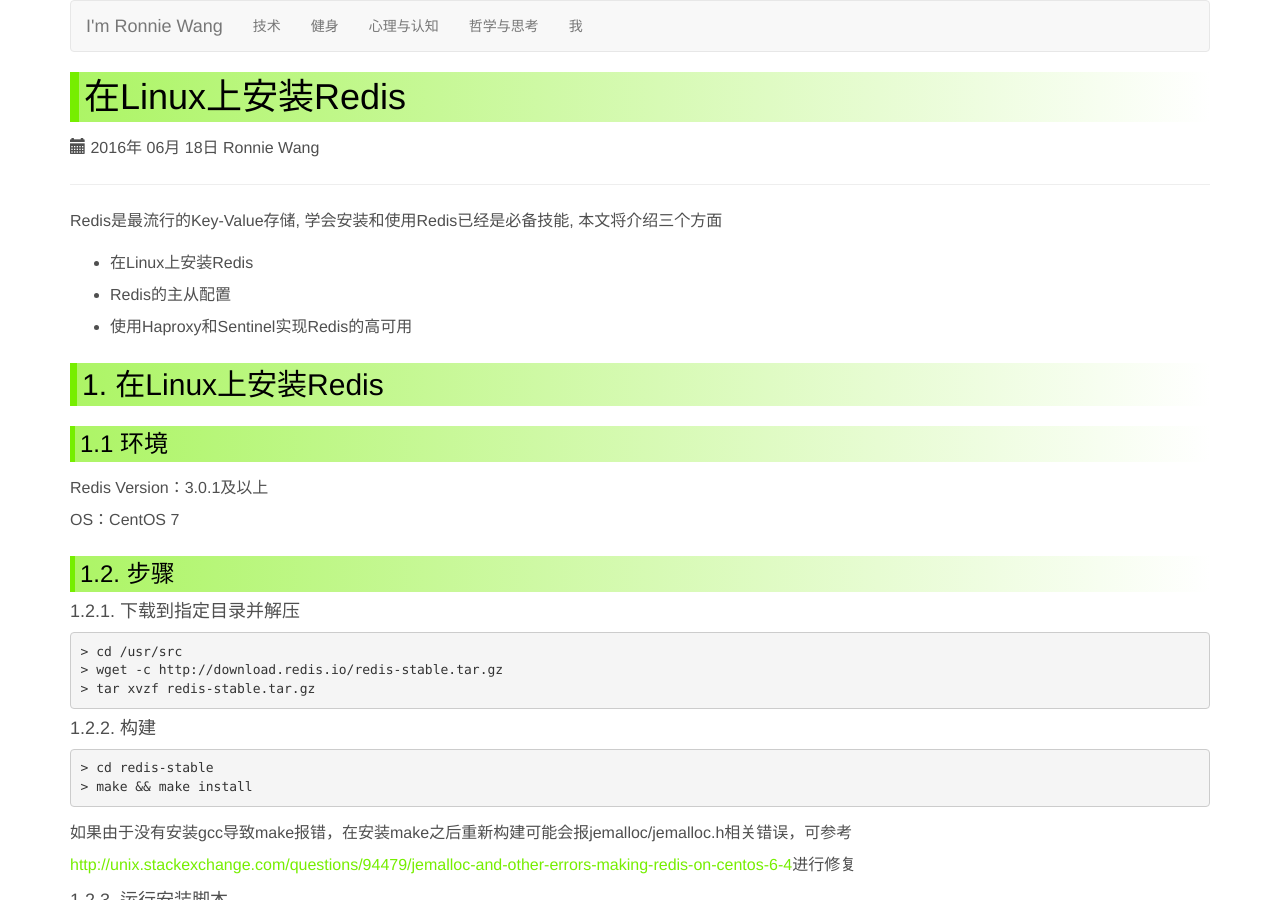
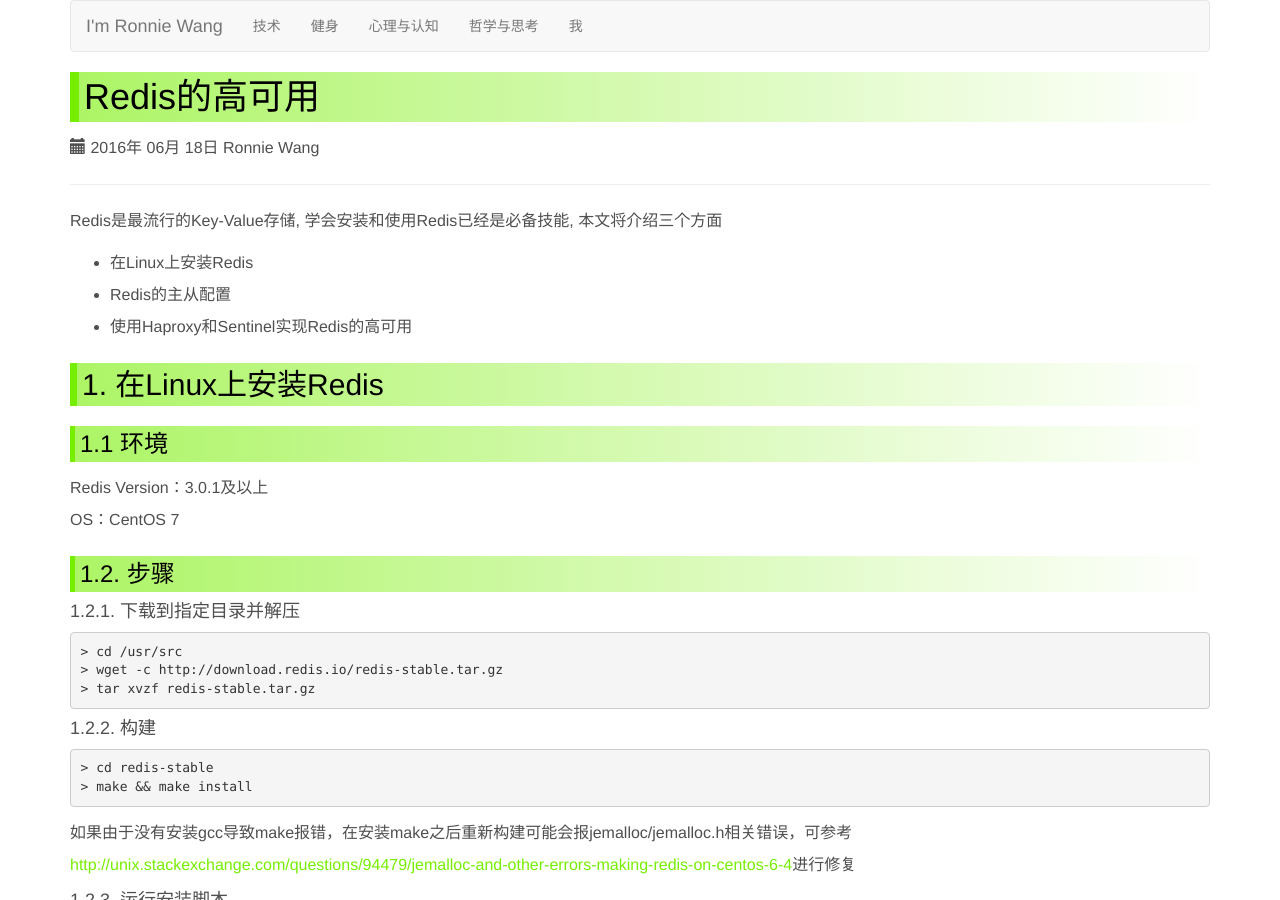
Before and after one commit to ronniewang/ronniewang.github.io, a Jekyll site: the page built from _posts/2016-06-18-install-redis-on-linux.md, in a window 1280 px wide and 900 px high. Built offline with Jekyll 4.4.1, drawn with Linux system fonts in a browser that asks for light colours.

Commit message:
update files

```diff
--- a/_posts/2016-06-18-install-redis-on-linux.md
+++ b/_posts/2016-06-18-install-redis-on-linux.md
@@ -1,6 +1,6 @@
 ---
 layout: default
-title: 在Linux上安装Redis
+title: Redis的高可用
 description: Redis是最流行的Key-Value存储, 学会安装和使用Redis已经是必备技能
 category: tech
 ---
```
